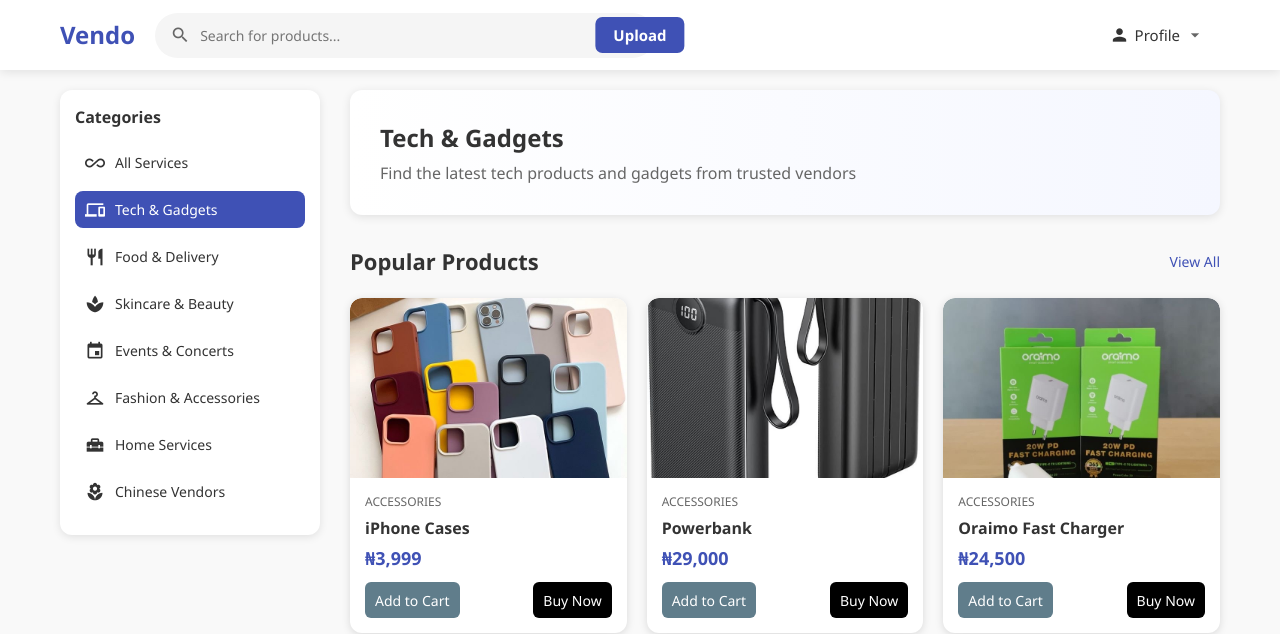
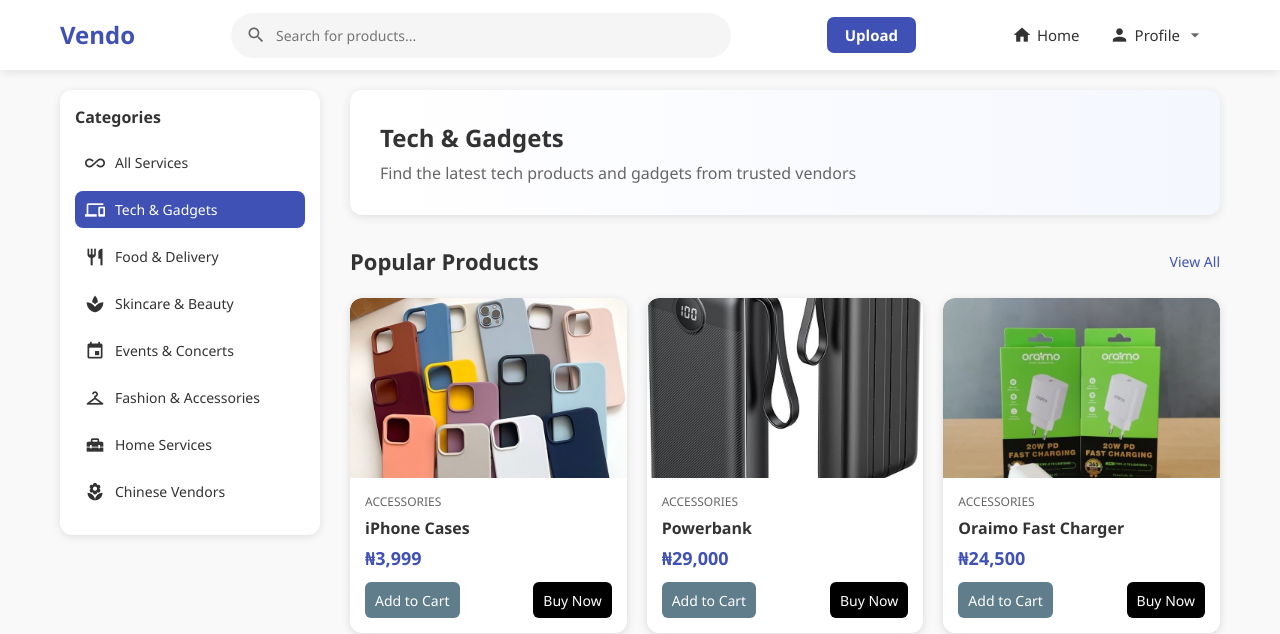
Before and after one commit to Olums1/Vendo, a website: page tech-gadgets.html in a window 1280 px wide. Shown: the top 634 px of the page. Drawn offline with Linux system fonts and the light colour scheme.

Commit message:
Update tech-gadgets.html

```diff
--- a/tech-gadgets.html
+++ b/tech-gadgets.html
@@ -144,7 +144,7 @@
     <div class="dashboard-wrapper">
         <!-- Main Navigation -->
         <nav class="main-navigation">
-            <div class="nav-container" style="position: relative; display: flex; align-items: center;">
+            <div class="nav-container">
                 <div class="nav-brand">
                     <a href="index.html"><h1>Vendo</h1></a>
                 </div>
@@ -161,13 +161,18 @@
                     </div>
                 </div>
 
-                <div class="nav-upload-btn" style="position: absolute; left: 50%; transform: translateX(-50%);">
+                <div class="nav-upload-btn">
                     <a href="upload-product.html" class="btn btn-primary upload-nav-btn"
                     style="background:#3f51b5;color:#fff;font-weight:600;padding:7px 18px;
-                    border-radius:7px;font-size:15px;">Upload</a>
+                    border-radius:7px;font-size:15px;margin-right:20px;">Upload</a>
                 </div>
 
-                <div class="nav-user" style="margin-left: auto;">
+                <div class="nav-user">
+                    <div class="nav-links">
+                        <ul>
+                            <li><a href="index.html"><span class="material-icons">home</span> Home</a></li>
+                        </ul>
+                    </div>
                     <div class="user-menu">
                         <span class="material-icons">person</span>
                         <span class="user-name">Profile</span>
@@ -194,13 +199,33 @@
                         <li><a href="index.html"><span class="material-icons">all_inclusive</span> All Services</a></li>
                         <li class="active"><a href="tech-gadgets.html"><span class="material-icons">devices</span> Tech & Gadgets</a></li>
                         <li><a href="food-delivery.html"><span class="material-icons">restaurant</span> Food & Delivery</a></li>
-                        <li><a href="skincare-vendors.html"><span class="material-icons">spa</span> Skincare & Beauty</a></li>
+                        <li><a href="skincare-beauty.html"><span class="material-icons">spa</span> Skincare & Beauty</a></li>
                         <li><a href="events-concerts.html"><span class="material-icons">event</span> Events & Concerts</a></li>
                         <li><a href="fashion-accessories.html"><span class="material-icons">checkroom</span> Fashion & Accessories</a></li>
                         <li><a href="home-services.html"><span class="material-icons">home_repair_service</span> Home Services</a></li>
                         <li><a href="chinese-vendors.html"><span class="material-icons">local_florist</span> Chinese Vendors</a></li>
                     </ul>
                 </div>
+
+                <!-- <div class="sidebar-section">
+                    <h3>Filter By</h3>
+                    <ul class="sidebar-menu">
+                        <li><a href="#"><span class="material-icons">smartphone</span> Phones & Accessories</a></li>
+                        <li><a href="#"><span class="material-icons">headset</span> Audio</a></li>
+                        <li><a href="#"><span class="material-icons">computer</span> Computing</a></li>
+                        <li><a href="#"><span class="material-icons">tv</span> Home Electronics</a></li>
+                        <li><a href="#"><span class="material-icons">watch</span> Wearables</a></li>
+                    </ul>
+                </div> -->
+
+                <!-- <div class="sidebar-section">
+                    <h3>Quick Links</h3>
+                    <ul class="sidebar-menu">
+                        <li><a href="#"><span class="material-icons">local_offer</span> Today's Deals</a></li>
+                        <li><a href="#"><span class="material-icons">star</span> Top Rated</a></li>
+                        <li><a href="#"><span class="material-icons">trending_up</span> Popular</a></li>
+                    </ul>
+                </div> -->
             </aside>
 
             <div class="sidebar-overlay"></div>
@@ -213,6 +238,9 @@
                         <h2>Tech & Gadgets</h2>
                         <p>Find the latest tech products and gadgets from trusted vendors</p>
                     </div>
+<!--                     <div class="banner-cta">
+                        <button class="btn btn-primary">Filter Products</button>
+                    </div> -->
                 </section>
 
                 <!-- Products Section -->
```
